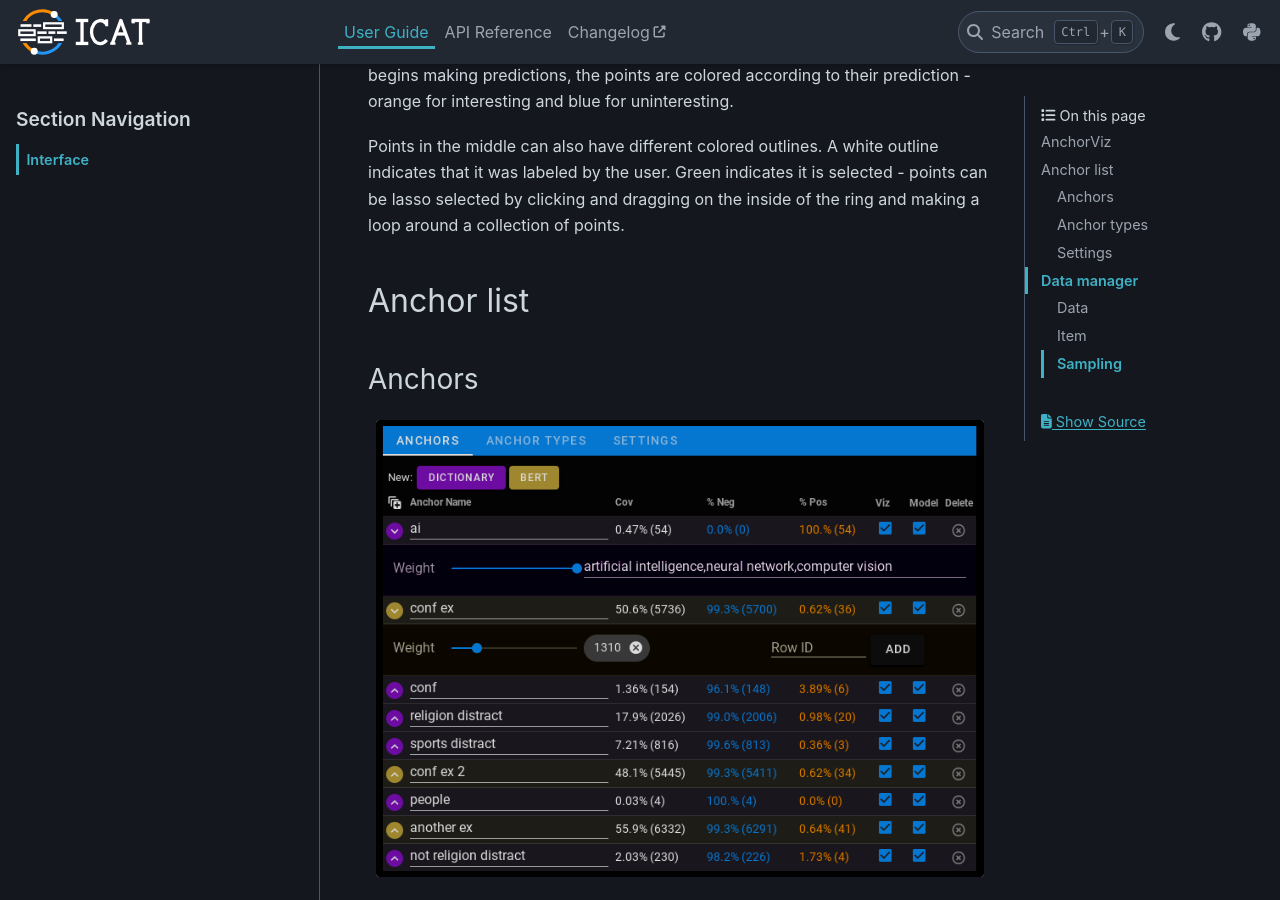
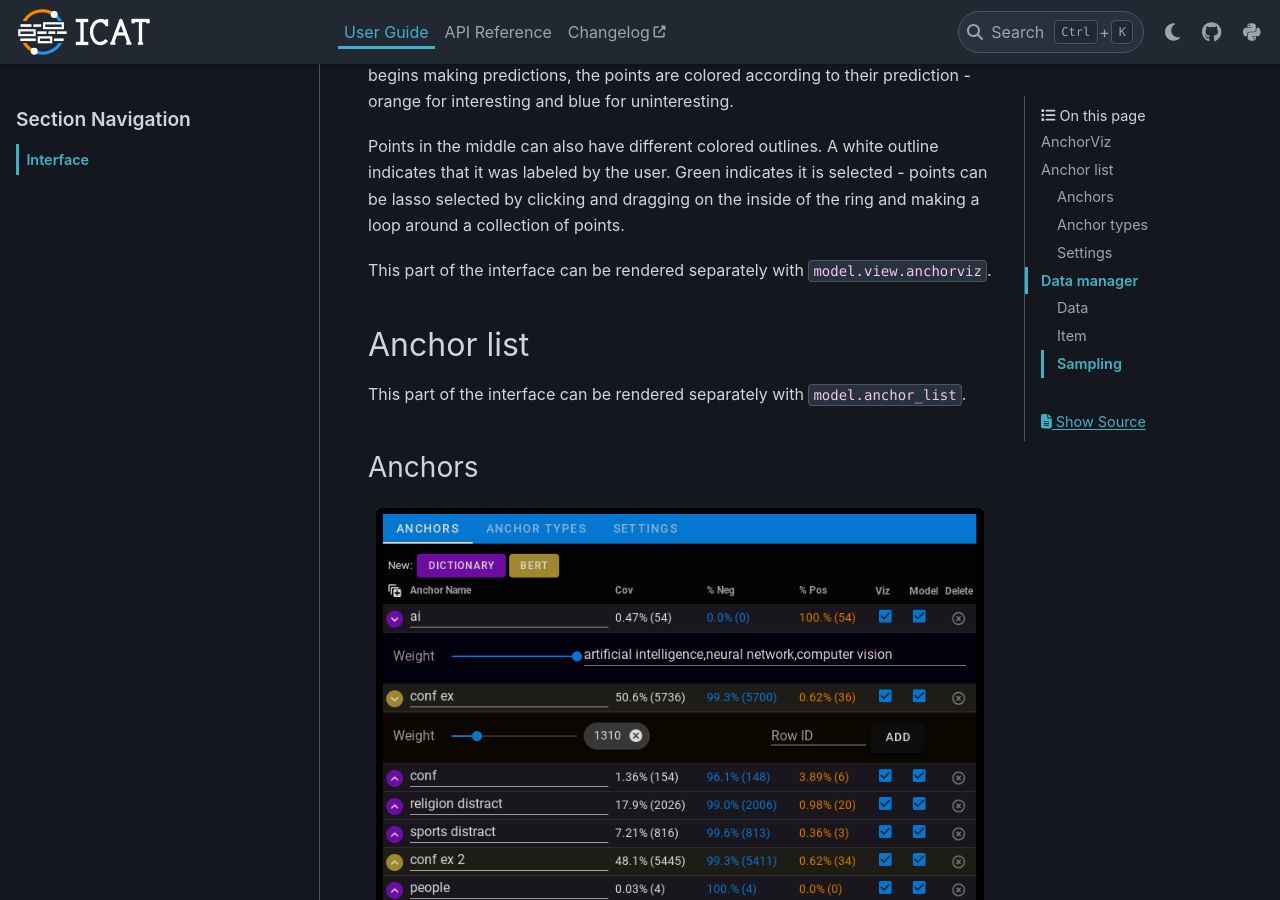
Before and after one commit to ORNL/icat, a Sphinx documentation site: the page built from sphinx/source/user/interface.rst, in a window 1280 px wide and 900 px high, scrolled down 1929 px. Built offline with Sphinx 7.4.7 and the PyData theme 0.15.4, drawn with Linux system fonts in a browser that asks for light colours; some of the changed text lies outside the part shown.

Commit message:
Minor docs tweaks

```diff
--- a/sphinx/source/user/interface.rst
+++ b/sphinx/source/user/interface.rst
@@ -51,9 +51,14 @@ indicates that it was labeled by the user. Green indicates it is selected -
 points can be lasso selected by clicking and dragging on the inside of the ring
 and making a loop around a collection of points.
 
+This part of the interface can be rendered separately with
+``model.view.anchorviz``.
+
 
 Anchor list
 ===========
+
+This part of the interface can be rendered separately with ``model.anchor_list``.
 
 Anchors
 -------
@@ -138,6 +143,8 @@ against.
 Data manager
 ============
 
+This part of the interface can be rendered separately with ``model.data``.
+
 Data
 ----
 
```
Also changed, not shown: README.md (+1 -1 lines).
